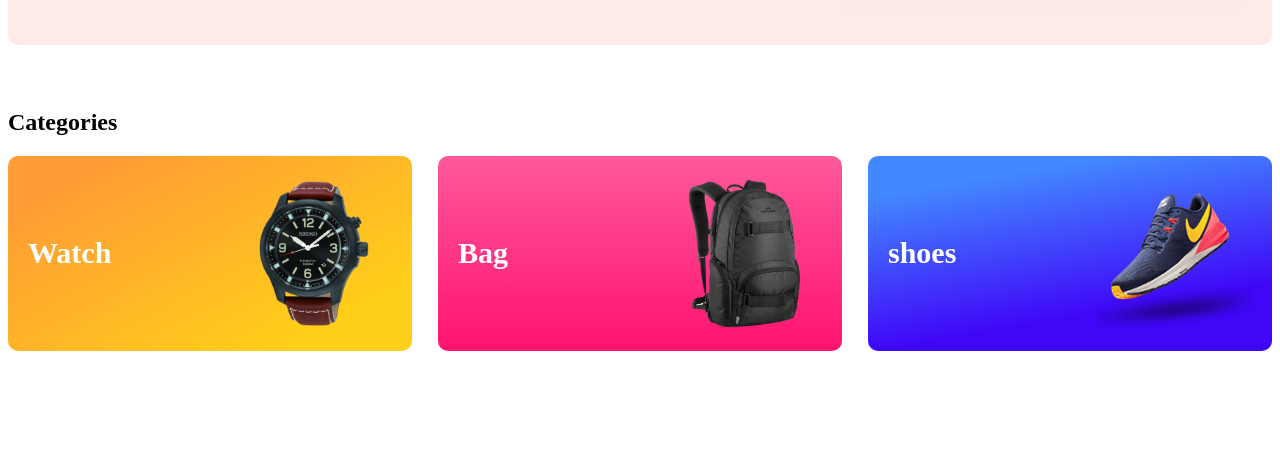
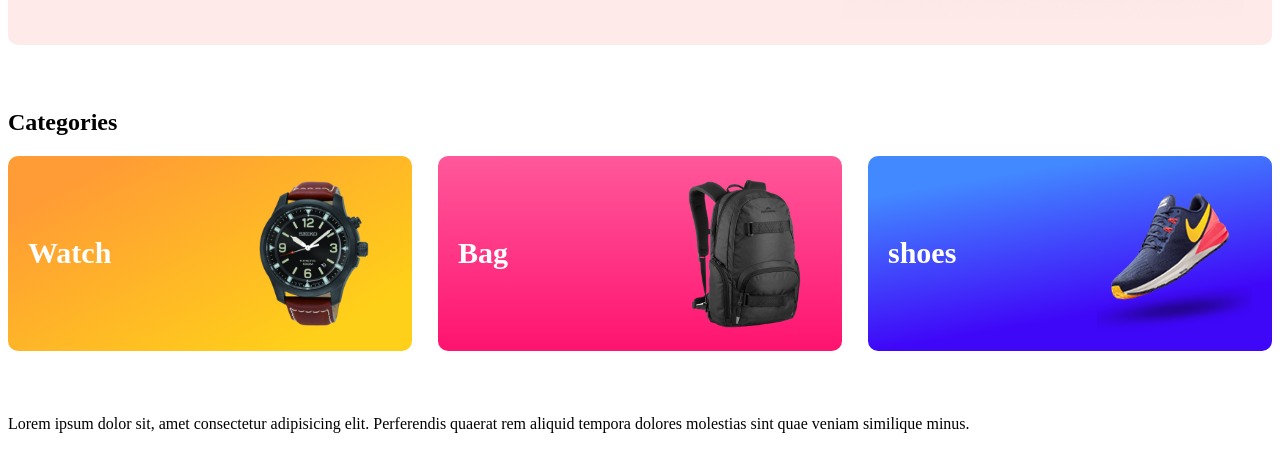
Before and after one commit to asifemran/Conceptual-Session, a plain HTML site: page index.html in a window 1280 px wide. Shown: the part 506-955 px from the top of the page. Before the commit the page ends 921 px from the top, so only its background shows below. Drawn offline with Linux system fonts and the light colour scheme.

Commit message:
deveploy

```diff
--- a/index.html
+++ b/index.html
@@ -4,7 +4,7 @@
     <meta charset="UTF-8">
     <meta name="viewport" content="width=device-width, initial-scale=1.0">
     <title>Document</title>
-    <link rel="stylesheet" href="/style.css">
+    <link rel="stylesheet" href="style.css">
     <!-- Google font -->
     <link rel="preconnect" href="https://fonts.googleapis.com" />
     <link rel="preconnect" href="https://fonts.gstatic.com" crossorigin />
@@ -63,9 +63,14 @@
             </div>
             </div>
 
-
          </section>
-
+        <section>
+            <div>
+                <p>
+                    Lorem ipsum dolor sit, amet consectetur adipisicing elit. Perferendis quaerat rem aliquid tempora dolores molestias sint quae veniam similique minus.
+                </p>
+            </div>
+        </section>
 
 
 
```
